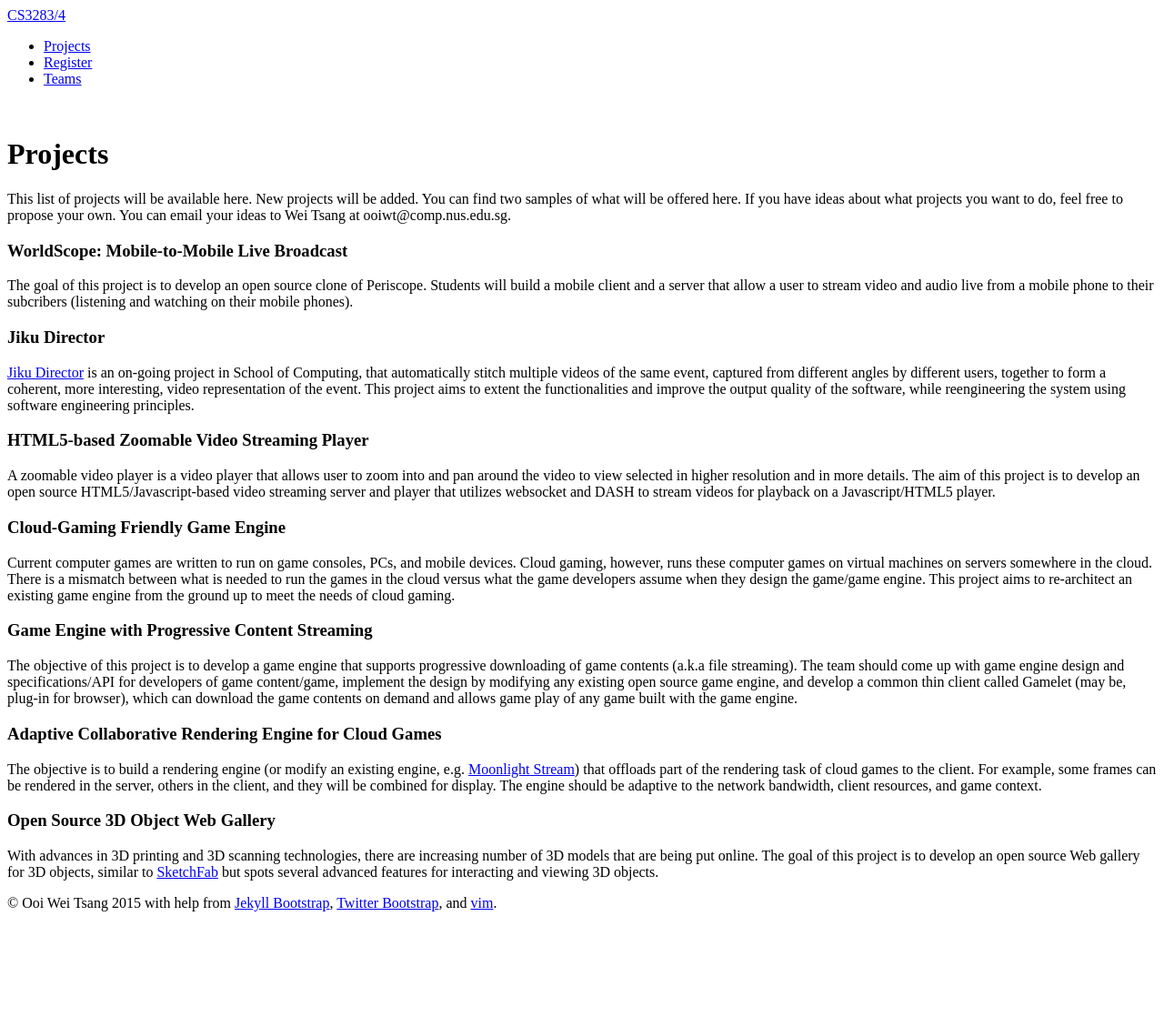
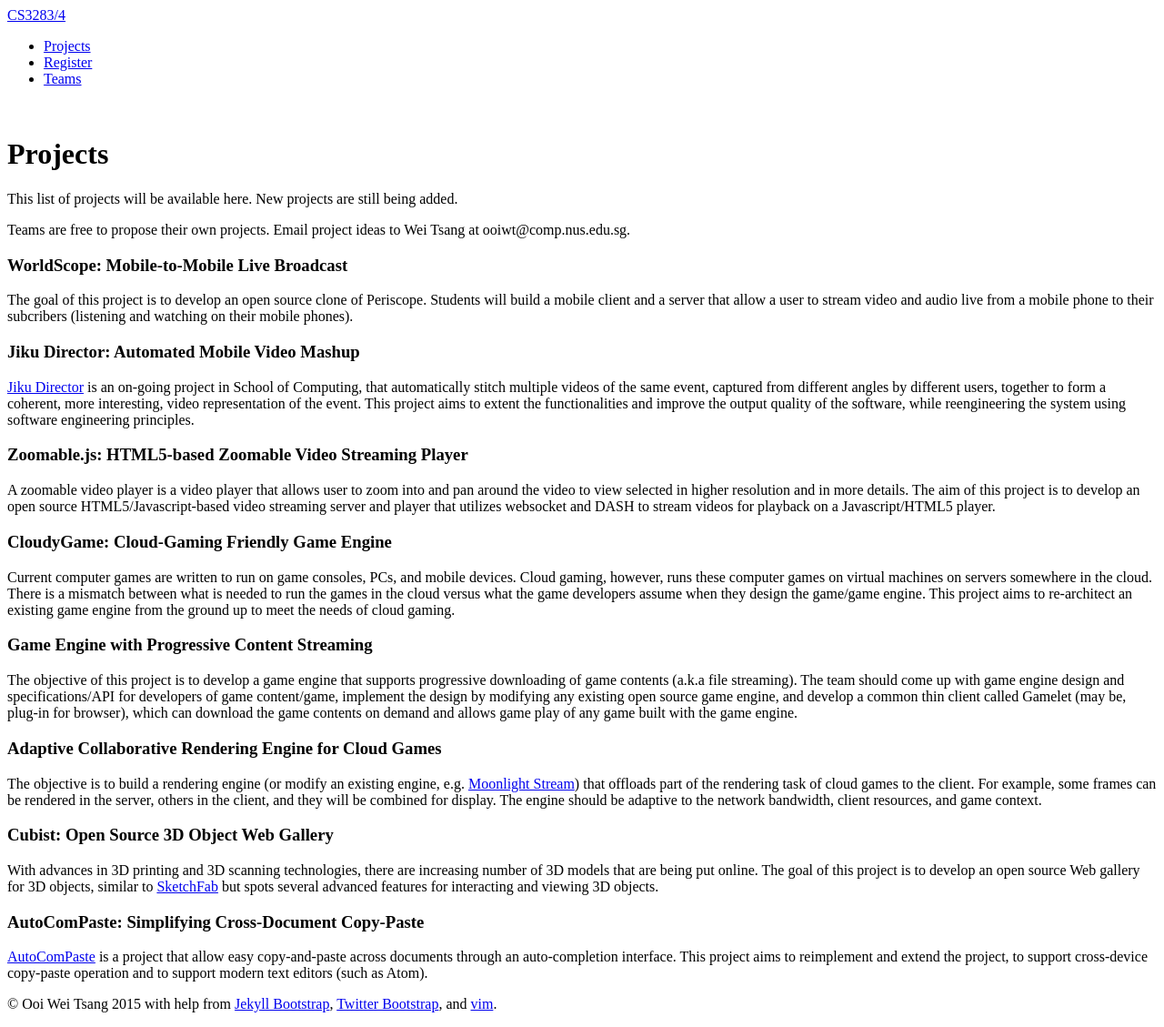
Before and after one commit to nus-mtp/1516, a Jekyll site: the page built from projects.md, in a window 1280 px wide. Shown: the whole page at 91% size. Built offline with Jekyll 4.4.1, drawn with Linux system fonts in a browser that asks for light colours; before the commit the page ends 1018 px from its top, so only the background shows below that.

Commit message:
Added names for projects; Added new project on ACP

```diff
--- a/projects.md
+++ b/projects.md
@@ -4,21 +4,23 @@ layout: page
 group: navigation
 ---
 
-This list of projects will be available here.  New projects will be added.  You can find two samples of what will be offered here.  If you have ideas about what projects you want to do, feel free to propose your own.  You can email your ideas to Wei Tsang at ooiwt@comp.nus.edu.sg.
+This list of projects will be available here.  New projects are still being added.
+
+Teams are free to propose their own projects.  Email project ideas to Wei Tsang at ooiwt@comp.nus.edu.sg.
 
 ### WorldScope: Mobile-to-Mobile Live Broadcast
 
 The goal of this project is to develop an open source clone of Periscope.  Students will build a mobile client and a server that allow a user to stream video and audio live from a mobile phone to their subcribers (listening and watching on their mobile phones).
 
-### Jiku Director
+### Jiku Director: Automated Mobile Video Mashup
 
 [Jiku Director](http://liubei.ddns.comp.nus.edu.sg/jiku/jiku-director.html) is an on-going project in School of Computing, that automatically stitch multiple videos of the same event, captured from different angles by different users, together to form a coherent, more interesting, video representation of the event.  This project aims to extent the functionalities and improve the output quality of the software, while reengineering the system using software engineering principles.
 
-### HTML5-based Zoomable Video Streaming Player
+### Zoomable.js: HTML5-based Zoomable Video Streaming Player
 
 A zoomable video player is a video player that allows user to zoom into and pan around the video to view selected in higher resolution and in more details.  The aim of this project is to develop an open source HTML5/Javascript-based video streaming server and player that utilizes websocket and DASH to stream videos for playback on a Javascript/HTML5 player.
 
-### Cloud-Gaming Friendly Game Engine
+### CloudyGame: Cloud-Gaming Friendly Game Engine
 
 Current computer games are written to run on game consoles, PCs, and mobile devices.  Cloud gaming, however, runs these computer games on virtual machines on servers somewhere in the cloud.  There is a mismatch between what is needed to run the games in the cloud versus what the game developers assume when they design the game/game engine.  This project aims to re-architect an existing game engine from the ground up to meet the needs of cloud gaming.
 
@@ -31,6 +33,10 @@ The objective of this project is to develop a game engine that supports progress
 
 The objective is to build a rendering engine (or modify an existing engine, e.g. [Moonlight Stream](https://github.com/moonlight-stream)) that offloads part of the rendering task of cloud games to the client.  For example, some frames can be rendered in the server, others in the client, and they will be combined for display.  The engine should be adaptive to the network bandwidth, client resources, and game context.
 
-### Open Source 3D Object Web Gallery
+### Cubist: Open Source 3D Object Web Gallery
 
 With advances in 3D printing and 3D scanning technologies, there are increasing number of 3D models that are being put online.  The goal of this project is to develop an open source Web gallery for 3D objects, similar to [SketchFab](www.sketchfab.com) but spots several advanced features for interacting and viewing 3D objects.
+
+### AutoComPaste: Simplifying Cross-Document Copy-Paste
+
+[AutoComPaste](http://autocompaste.github.io/AutoComPaste/) is a project that allow easy copy-and-paste across documents through an auto-completion interface.  This project aims to reimplement and extend the project, to support cross-device copy-paste operation and to support modern text editors (such as Atom).
```
